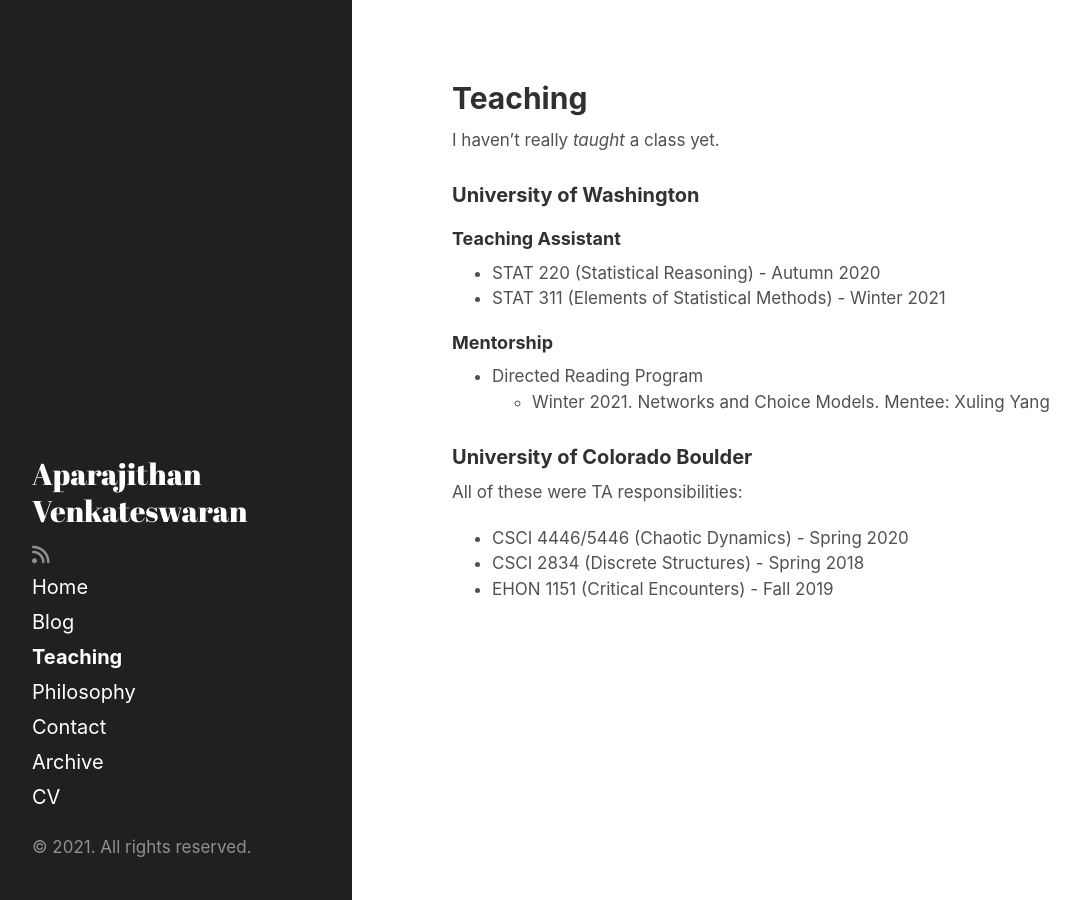
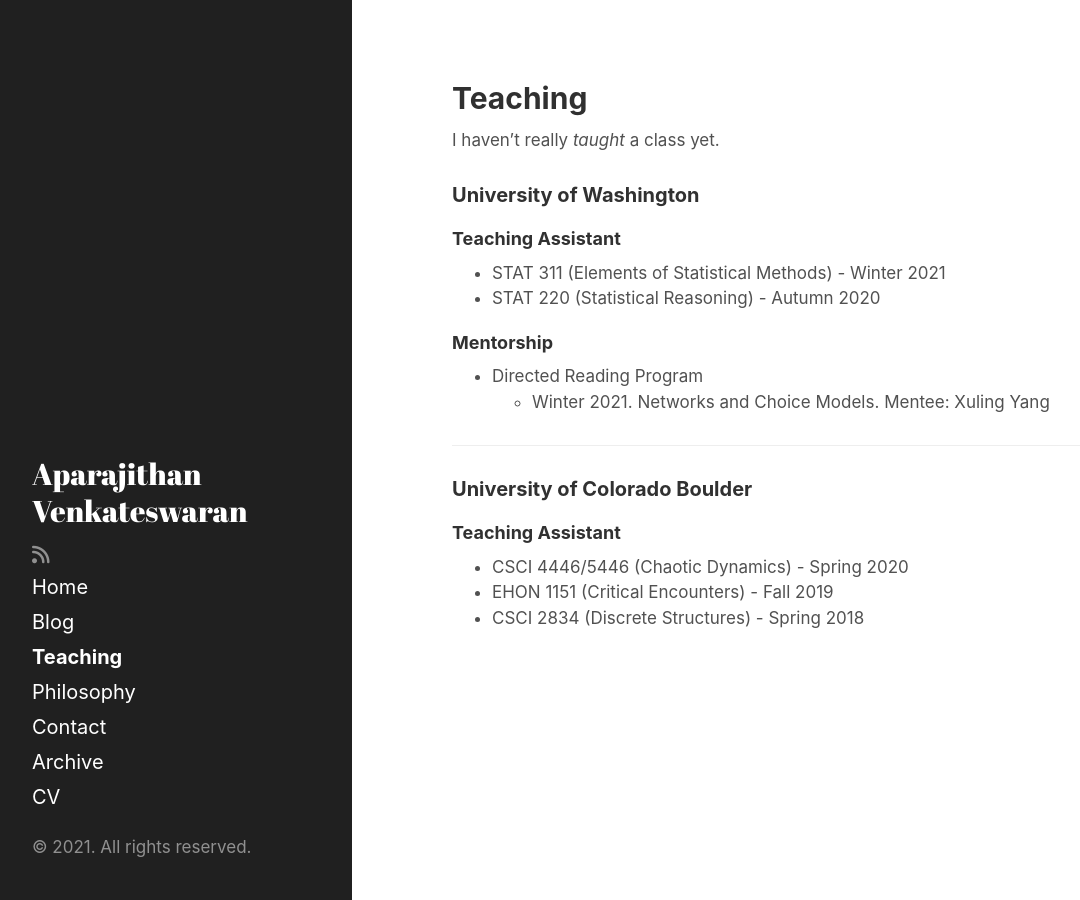
Before and after one commit to AparaV/aparavenkat.com, a Jekyll site: the page built from teaching.md, in a window 1280 px wide. Shown: the whole page, without its empty margins (8-1088 px from the left). Built offline with Jekyll 4.4.1, drawn with Linux system fonts in a browser that asks for light colours; nearby versions of some CDN libraries.

Commit message:
Remove the heading Blog and reorder TA duties

```diff
--- a/_layouts/page.html
+++ b/_layouts/page.html
@@ -3,6 +3,8 @@
 ---
 
 <div class="page">
-  <h1 class="page-title">{{ page.title }}</h1>
+  {% unless page.skip_title %}
+    <h1 class="page-title">{{ page.title }}</h1>
+  {% endunless %}
   {{ content }}
 </div>
--- a/blog.html
+++ b/blog.html
@@ -10,7 +11,6 @@
 ---
 
 <div class="posts">
-  <hr>
   {% for post in paginator.posts %}
   <div class="post">
     <span class="post-date">{{ post.date | date_to_string }}</span>
--- a/teaching.md
+++ b/teaching.md
@@ -9,16 +9,18 @@
 ### University of Washington
 
 #### Teaching Assistant
+- STAT 311 (Elements of Statistical Methods) - Winter 2021
 - STAT 220 (Statistical Reasoning) - Autumn 2020
-- STAT 311 (Elements of Statistical Methods) - Winter 2021
 
 #### Mentorship
 - Directed Reading Program
     - Winter 2021. Networks and Choice Models. Mentee: Xuling Yang
 
+<hr/>
+
 ### University of Colorado Boulder
 
-All of these were TA responsibilities:
+#### Teaching Assistant
 - CSCI 4446/5446 (Chaotic Dynamics) - Spring 2020
+- EHON 1151 (Critical Encounters) - Fall 2019
 - CSCI 2834 (Discrete Structures) - Spring 2018
-- EHON 1151 (Critical Encounters) - Fall 2019
```
Also changed, not shown: other parts of blog.html (+1 -0 lines).
